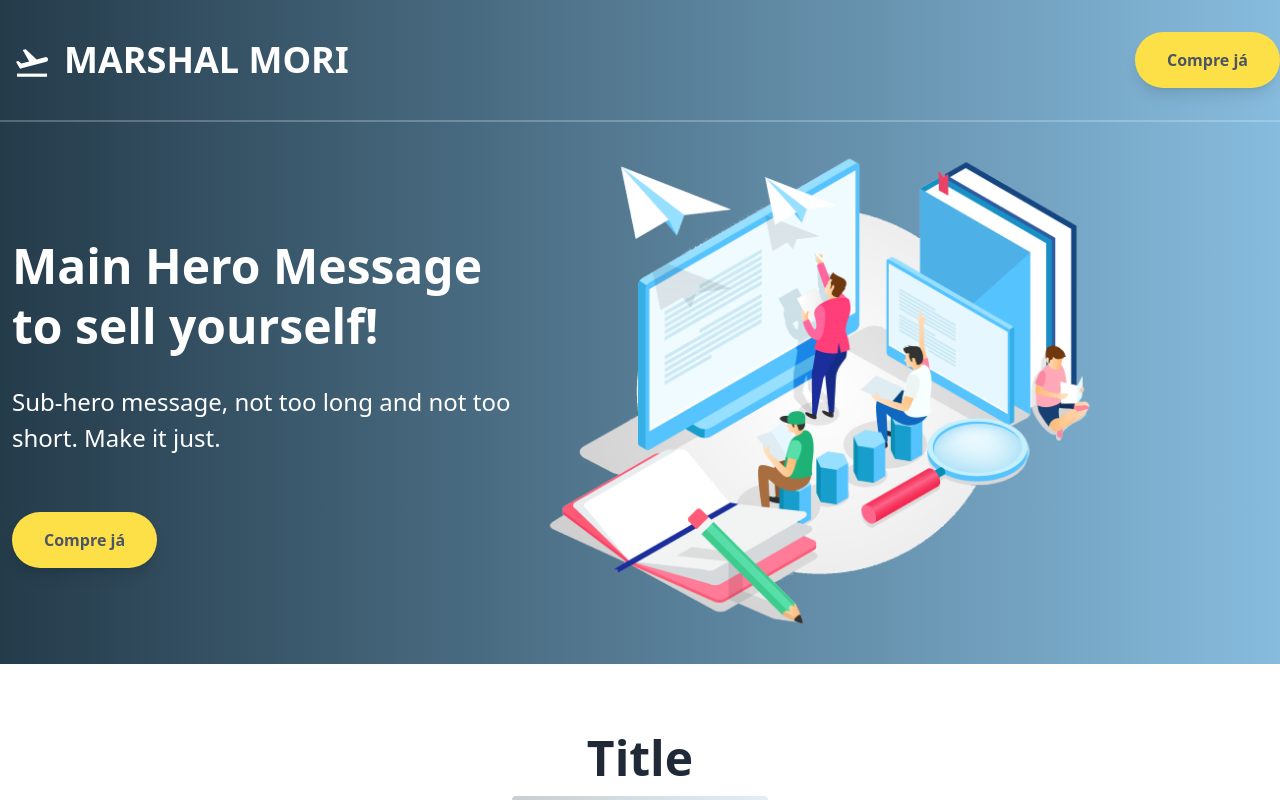
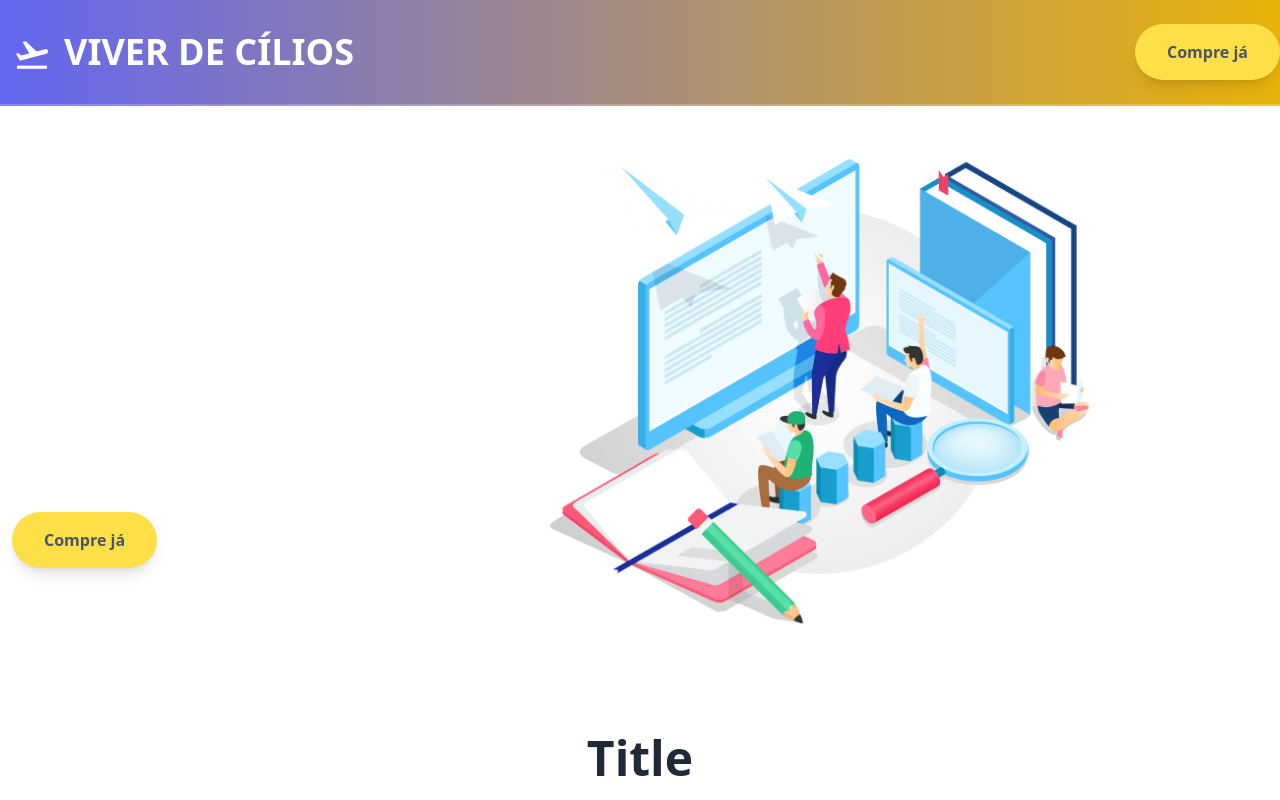
Before and after one commit to marshalmori/venda-cursos-online, a React app: page /viver-cilios in a window 1280 px wide. Shown: the top 800 px of the page. Built offline with nearby package versions, Linux system fonts and the light colour scheme; the HTML template or start-up script is replaced by a standard one.

Commit message:
Cria o background color com gradiente

```diff
--- a/src/features/Navbar.jsx
+++ b/src/features/Navbar.jsx
@@ -10,7 +10,7 @@ const Navbar = ({
   textNavbar,
 }) => {
   const base = `fixed w-full z-30 top-0 ${textColorNavbar}`;
-  const gradiente = `bg-gradient-to-r from-[${bgColorNavbarFrom}] to-[${bgColorNavbarTo}]`;
+  const gradiente = `bg-gradient-to-r ${bgColorNavbarFrom} ${bgColorNavbarTo}`;
 
   return (
     <nav id="header" className={`${base} ${gradiente}`}>
--- a/src/index.css
+++ b/src/index.css
@@ -2,13 +2,10 @@
 @tailwind components;
 @tailwind utilities;
 
-button {
+/* button {
   background: #d53369;
-}
+} */
 
-.gradient {
+/* .gradient {
   background: linear-gradient(90deg, #243b4a 0%, #87bcde 100%);
-
-  /* background: linear-gradient(90deg, #d53369 0%, #daae51 100%); */
-  /* background: linear-gradient(90deg, #33F2B9 0%, #daae51 100%); */
-}
+} */
--- a/src/pages/DepilacaoProfissional.jsx
+++ b/src/pages/DepilacaoProfissional.jsx
@@ -7,10 +7,10 @@ const DepilacaoProfissional = () => {
   const textColorButton = "text-white";
   const bgColorButton = "bg-orange-700";
 
-  const bgColorNavbarFrom = "#243b4a";
-  const bgColorNavbarTo = "#87bcde";
+  const bgColorNavbarFrom = "from-cyan-500";
+  const bgColorNavbarTo = "to-blue-500";
   const textColorNavbar = "text-white";
-  const textNavbar = "Marshal Mori";
+  const textNavbar = "Depilação";
 
   return (
     <>
--- a/src/pages/SobrancelhaPerfeita.jsx
+++ b/src/pages/SobrancelhaPerfeita.jsx
@@ -7,10 +7,10 @@ const SobrancelhaPerfeita = () => {
   const textColorButton = "text-white";
   const bgColorButton = "bg-red-700";
 
-  const bgColorNavbarFrom = "#243b4a";
-  const bgColorNavbarTo = "#87bcde";
+  const bgColorNavbarFrom = "from-green-400";
+  const bgColorNavbarTo = "to-blue-500";
   const textColorNavbar = "text-white";
-  const textNavbar = "Marshal Mori";
+  const textNavbar = "sobrancelha";
 
   return (
     <>
--- a/src/pages/ViverCilios.jsx
+++ b/src/pages/ViverCilios.jsx
@@ -7,10 +7,10 @@ const ViverCilios = () => {
   const textColorButton = "text-gray-600";
   const bgColorButton = "bg-yellow-300";
 
-  const bgColorNavbarFrom = "#243b4a";
-  const bgColorNavbarTo = "#87bcde";
+  const bgColorNavbarFrom = "from-indigo-500";
+  const bgColorNavbarTo = "to-yellow-500";
   const textColorNavbar = "text-white";
-  const textNavbar = "Marshal Mori";
+  const textNavbar = "Viver de Cílios";
 
   return (
     <>
--- a/src/ui/Button.jsx
+++ b/src/ui/Button.jsx
@@ -1,6 +1,6 @@
 const Button = ({ text, textColor, bgColor }) => {
   const base =
-    "mx-auto lg:mx-0 hover:underline font-bold rounded-full my-6 py-4 px-8 shadow-lg focus:outline-none focus:shadow-outline transform transition hover:scale-105 duration-300 ease-in-out";
+    "mx-auto lg:mx-0 hover:underline font-bold rounded-full my-4 py-4 px-8 shadow-lg focus:outline-none focus:shadow-outline transform transition hover:scale-105 duration-300 ease-in-out";
 
   return <button className={`${base} ${bgColor} ${textColor}`}>{text}</button>;
 };
```
